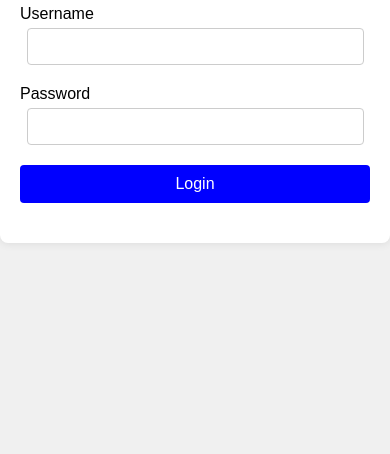
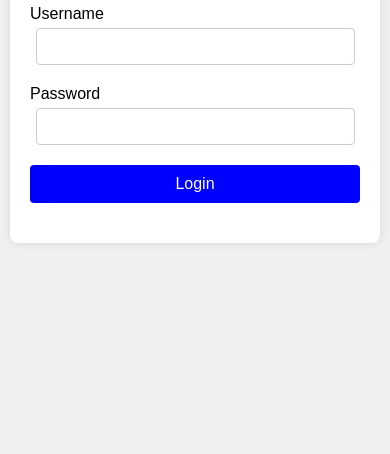
Before and after one commit to Ibrahim-web-art/CBT-app, a plain HTML site: page index.html in a window 390 px wide. Shown: the part 390-844 px from the top of the page. Drawn offline with Linux system fonts and the light colour scheme.

Commit message:
update doc

```diff
--- a/styles.css
+++ b/styles.css
@@ -151,10 +151,10 @@ login-container h2 {
     color: white;
 }
 @media (max-width: 600px) {
-    .login-container,
-    .quiz-container,
+    #login-container,
+    #quiz-container,
     .quiz-result {
-        width: 100%;
+        width: 90%;
         margin: 10px;
     }
 
```
